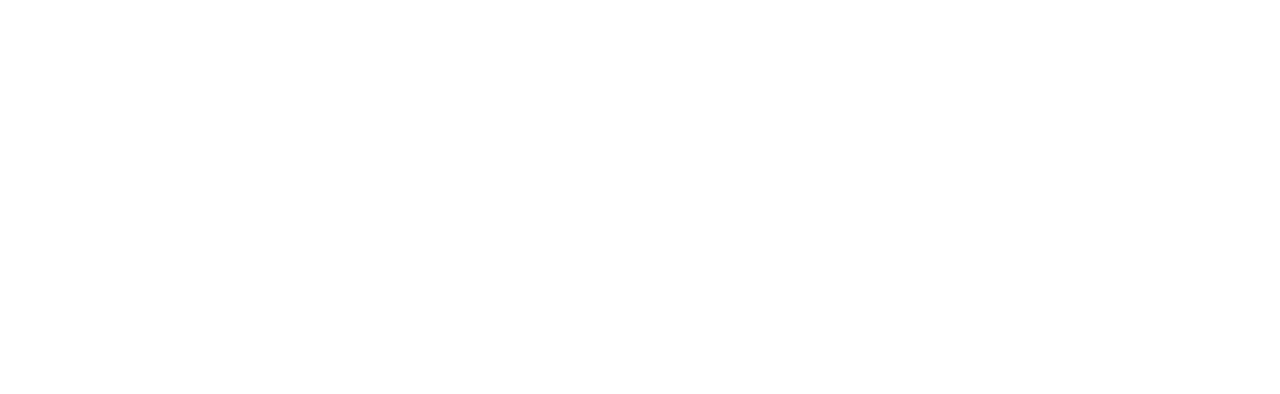
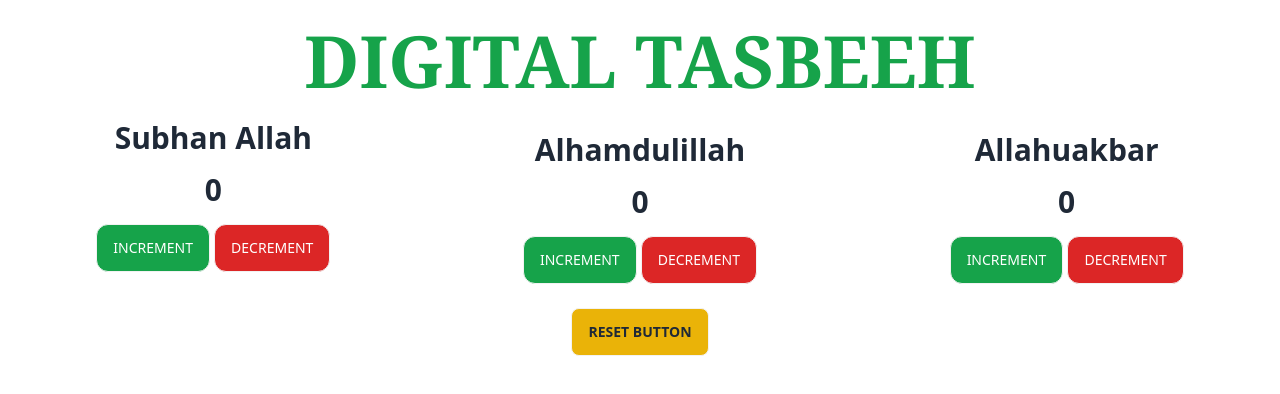
Before and after one commit to chand-stack/DIGITAL-TASBEEH, a plain HTML site: page index.html in a window 1280 px wide. Drawn offline with nearby package versions, Linux system fonts and the light colour scheme.

Commit message:
js practice

```diff
--- a/index.html
+++ b/index.html
@@ -7,8 +7,31 @@
 <script src="https://cdn.tailwindcss.com"></script>
     <title>Digital Tasbeeh</title>
 </head>
-<body>
+<body class="container mx-auto my-6">
+    <h1 class="text-green-600 font-serif text-5xl md:text-6xl lg:text-7xl text-center font-semibold lg:font-extrabold">
+        DIGITAL TASBEEH
+    </h1>
 
+    <section class="grid grid-cols-1 md:grid-cols-2 lg:grid-cols-3 py-6 space-y-3">
+        <div class="space-y-4 text-center">
+            <h2 class="text-3xl font-semibold">Subhan Allah</h2>
+            <p class="text-3xl font-semibold" id="Subhan-display">0</p>
+            <button class="btn bg-green-600 text-white p-4 font-medium rounded-xl" id="Subhan-increment">INCREMENT</button> <button class="btn bg-red-600 text-white p-4 font-medium rounded-xl" id="Subhan-decrement">DECREMENT</button>
+        </div>
+        <div class="space-y-4 text-center">
+            <h2 class="text-3xl font-semibold"> Alhamdulillah</h2>
+            <p class="text-3xl font-semibold" id="Alhamdulillah-display">0</p>
+            <button class="btn bg-green-600 text-white p-4 font-medium rounded-xl" id="Alhamdulillah-increment">INCREMENT</button> <button class="btn bg-red-600 text-white p-4 font-medium rounded-xl" id="Alhamdulillah-decrement">DECREMENT</button>
+        </div>
+        <div class="space-y-4 text-center">
+            <h2 class="text-3xl font-semibold">Allahuakbar</h2>
+            <p class="text-3xl font-semibold" id="Allahuakbar-display">0</p>
+            <button class="btn bg-green-600 text-white p-4 font-medium rounded-xl" id="Allahuakbar-increment">INCREMENT</button> <button class="btn bg-red-600 text-white p-4 font-medium rounded-xl" id="Allahuakbar-decrement">DECREMENT</button>
+        </div>
+    </section>
+    <div class="flex justify-center">
+        <button class="btn bg-yellow-500" id="reset-btn">Reset Button</button>
+    </div>
 
     <script src="./script.js"></script>
 </body>
--- a/script.js
+++ b/script.js
@@ -0,0 +1,10 @@
+const subhanDisplay = document.getElementById('Subhan-display');
+const subhanIncrement = document.getElementById('Subhan-increment');
+const subhanDecrement = document.getElementById('Subhan-decrement')
+
+
+const initialvalue = 0;
+subhanIncrement.addEventListener('click', function(){
+    initialvalue = initialvalue+1;
+    subhanDisplay.innerText = initialvalue;
+})
```
Also changed, not shown: tailwind.config.js (deleted, +0 -8 lines).
